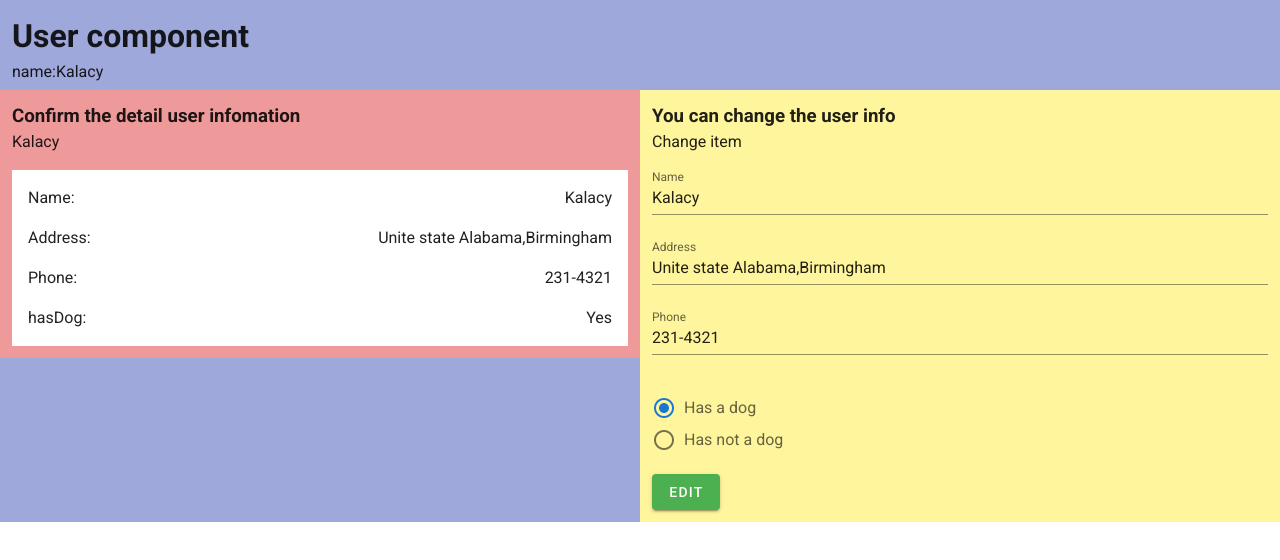
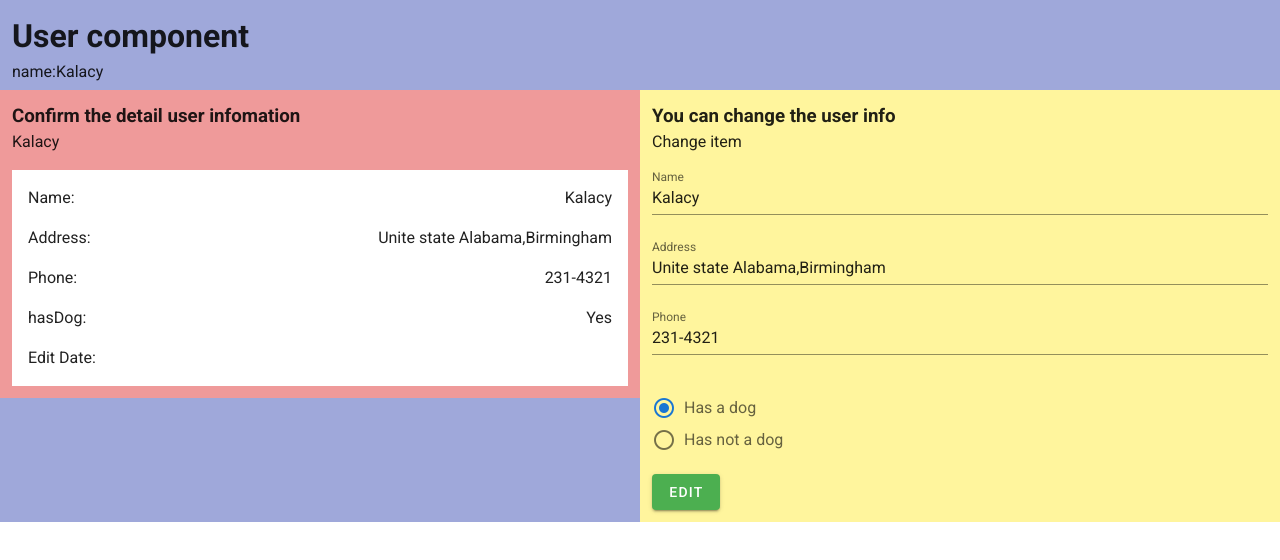
Before and after one commit to jeo19/basic-vue, a Vue app: page / in a window 1280 px wide. Shown: the top 560 px of the page. Built offline with nearby package versions, Linux system fonts and the light colour scheme.

Commit message:
add:Pass data between same level components with  event listener

```diff
--- a/src/components/UserDetail.vue
+++ b/src/components/UserDetail.vue
@@ -27,16 +27,31 @@
           {{ ishasDog }}
         </v-list-item-content></v-list-item
       >
+      <v-list-item
+        ><v-list-item-content> Edit Date:</v-list-item-content>
+        <v-list-item-content class="justify-end">
+          {{ editedDate }}
+        </v-list-item-content></v-list-item
+      >
     </v-list>
   </div>
 </template>
 <script>
+import { eventBus } from "../main";
 export default {
+  data() {
+    return { editedDate: null };
+  },
   props: ["name", "address", "phone", "hasDog"],
   computed: {
     ishasDog() {
       return this.hasDog === true ? "Yes" : "No";
     },
   },
+  created() {
+    eventBus.$on("userWasEdited", (date) => {
+      this.editedDate = date;
+    });
+  },
 };
 </script>
--- a/src/components/UserEdit.vue
+++ b/src/components/UserEdit.vue
@@ -13,6 +13,7 @@
   </div>
 </template>
 <script>
+import { eventBus } from "../main";
 export default {
   props: ["name", "address", "phone", "hasDog"],
   data() {
@@ -27,6 +28,7 @@ export default {
   methods: {
     changeUser() {
       this.$emit("child", this.user);
+      eventBus.$emit("userWasEdited", new Date());
     },
   },
 };
--- a/src/main.js
+++ b/src/main.js
@@ -3,12 +3,13 @@ import Vue from "vue";
 import router from "./router";
 import store from "./store";
 import vuetify from "./plugins/vuetify";
-import StatusComponent from "./Status";
+//import StatusComponent from "./Status";
 import User from "@/components/User";
 
 Vue.config.productionTip = false;
-Vue.component("AppStatus", StatusComponent);
-Vue.component("User", User);
+// Vue.component("AppStatus", StatusComponent);
+// Vue.component("User", User);
+export const eventBus = new Vue();
 
 new Vue({
   router,
```
